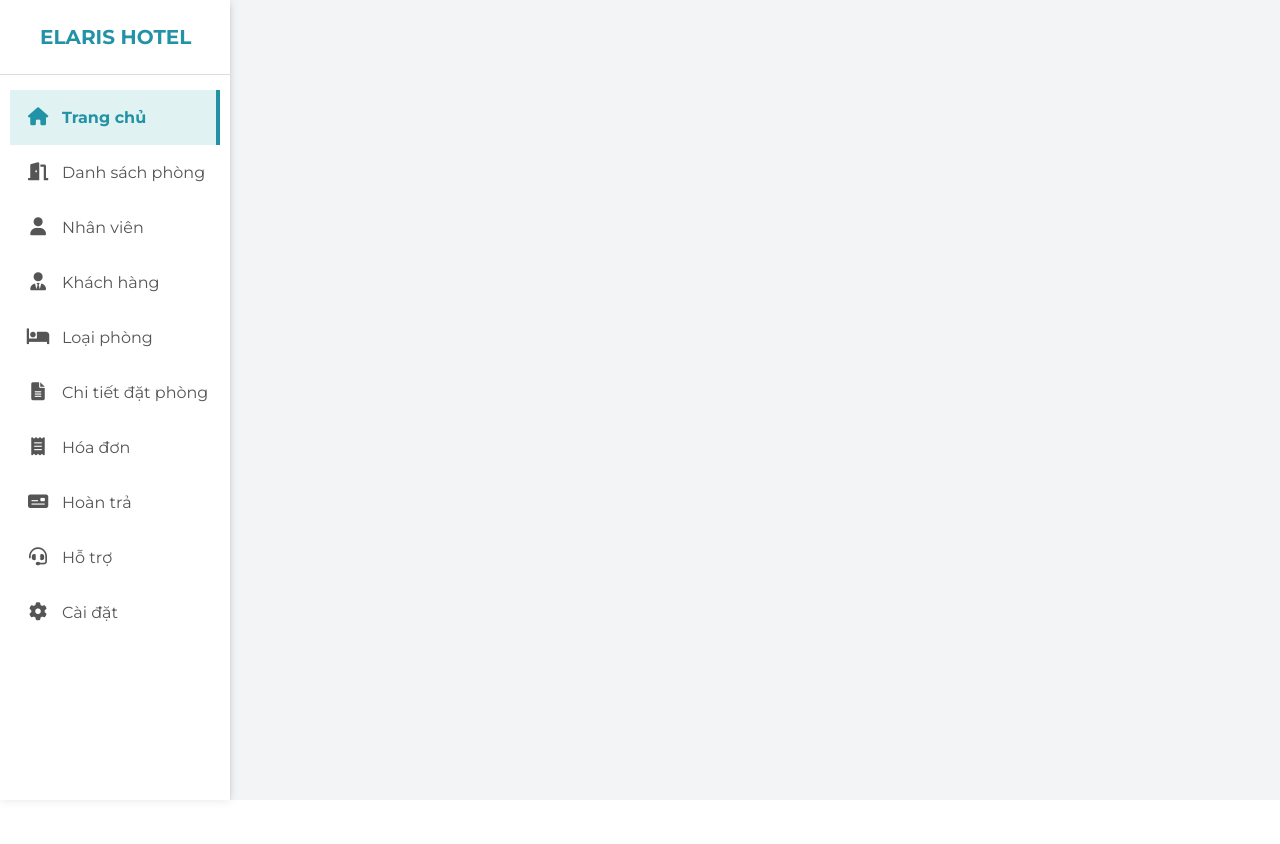
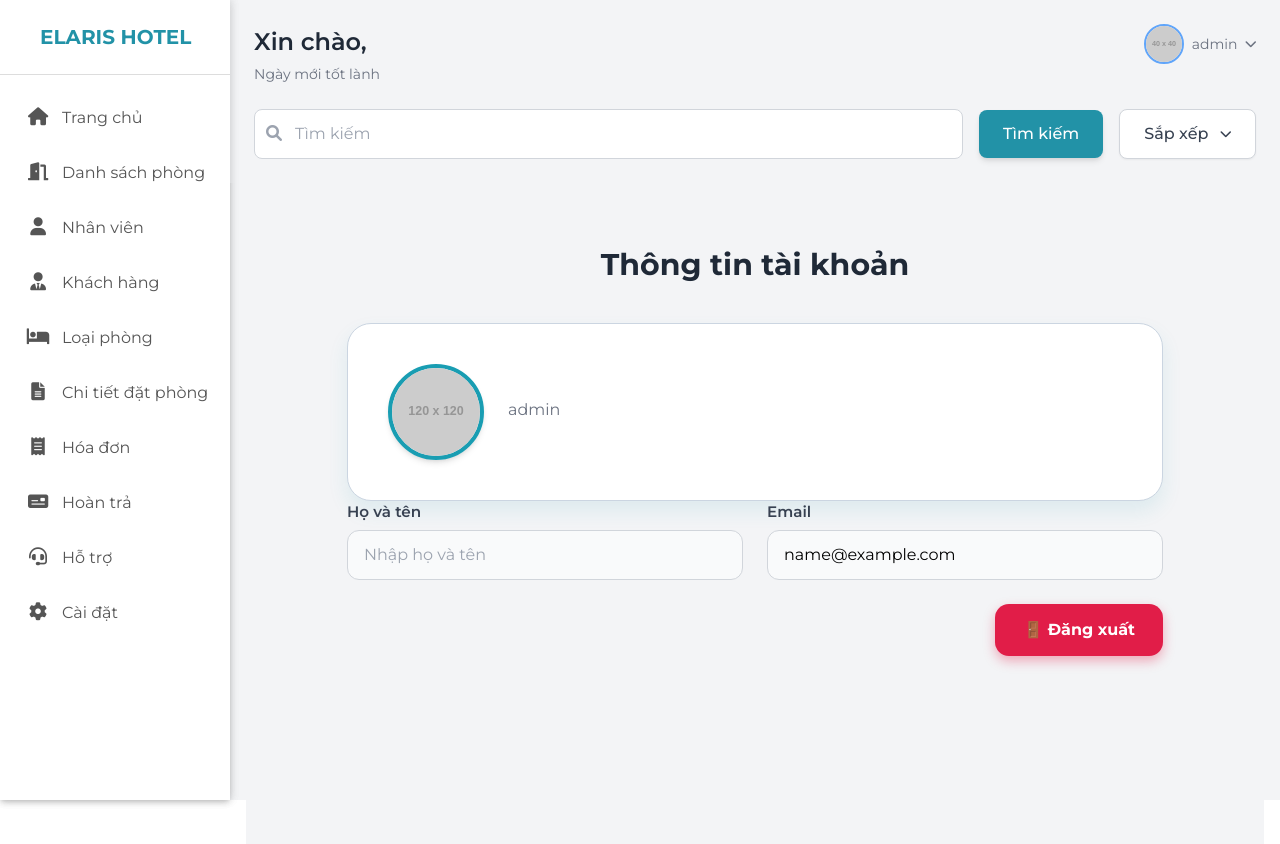
Before and after one commit to phuctgps42473/datn-hotel, a Vue app: page /profile in a window 1280 px wide. Shown: the top 844 px of the page. Before the commit the page ends 800 px from the top, so only its background shows below. Built offline with nearby package versions, Linux system fonts and the light colour scheme; no server answers; sample sign-in values are in the browser's storage.

Commit message:
add get for room, support andprofile

```diff
--- a/src/router/index.js
+++ b/src/router/index.js
@@ -59,28 +59,30 @@ router.beforeEach((to, from, next) => {
     if (to.path !== '/admin-login') {
       return next('/admin-login');
     } else {
-      return next(); // stay on login page
+      return next();
     }
+  } else {
+      return next();
+
   }
 
-  fetch("http://localhost:8080/api/public/health-check-token", {
-    headers: {
-      "Authorization": "Bearer " + accessToken
-    }
-  }).then(res => res.json())
-    .then(body => {
-      if (body.code === 200) {
-        if (to.path === '/admin-login') {
-          next('/')
-        } else {
-          next()
-        }
-      } else {
-        localStorage.removeItem("accessToken");
-        next('/admin-login')
-      }
-    })
-
+  // fetch("http://localhost:8080/api/public/health-check-token", {
+  //   headers: {
+  //     "Authorization": "Bearer " + accessToken
+  //   }
+  // }).then(res => res.json())
+  //   .then(body => {
+  //     if (body.code === 200) {
+  //       if (to.path === '/admin-login') {
+  //         next('/')
+  //       } else {
+  //         next()
+  //       }
+  //     } else {
+  //       localStorage.removeItem("accessToken");
+  //       next('/admin-login')
+  //     }
+  //   });
 })
 
 
--- a/src/views/Profile.vue
+++ b/src/views/Profile.vue
@@ -3,16 +3,11 @@
     <div class="max-w-4xl mx-auto p-10">
       <h3 class="text-3xl font-bold text-gray-800 mb-10 text-center">Thông tin tài khoản</h3>
 
-        <div
-          class="bg-white p-10 rounded-2xl shadow-lg border border-gray-300 space-y-12"
-        >
+      <div class="bg-white p-10 rounded-2xl shadow-lg border border-gray-300 space-y-12">
         <!-- Ảnh đại diện -->
         <div class="flex flex-col sm:flex-row items-center gap-6">
-            <img
-              :src="user.avatar"
-              alt="Avatar"
-              class="w-24 h-24 rounded-full border-4 border-[#199DB2] object-cover shadow-md"
-            />
+          <img :src="user.avatar" alt="Avatar"
+            class="w-24 h-24 rounded-full border-4 border-[#199DB2] object-cover shadow-md" />
           <div class="text-center sm:text-left">
             <p class="text-2xl font-semibold text-[#199DB2] mb-1">{{ userInfo.fullname }}</p>
             <p class="text-gray-500 mb-2">{{ userInfo.role }}</p>
@@ -30,23 +25,11 @@
       <div class="grid grid-cols-1 md:grid-cols-2 gap-6">
         <div>
           <label class="label" for="name">Họ và tên</label>
-            <input
-              id="name"
-              v-model="userInfo.fullname"
-              type="text"
-              class="input-field"
-              placeholder="Nhập họ và tên"
-            />
+          <input id="name" v-model="userInfo.fullname" type="text" class="input-field" placeholder="Nhập họ và tên" />
         </div>
         <div>
           <label class="label" for="email">Email</label>
-            <input
-              id="email"
-              v-model="userInfo.email"
-              type="email"
-              class="input-field"
-              placeholder="Nhập email"
-            />
+          <input id="email" v-model="userInfo.email" type="email" class="input-field" placeholder="Nhập email" />
         </div>
         <!-- <div>
             <label class="label" for="phone">Số điện thoại</label>
@@ -146,8 +129,30 @@ function updateAvatar(event) {
 
 function logout() {
   if (confirm('Bạn có chắc chắn muốn đăng xuất?')) {
-    alert('Bạn đã đăng xuất!')
+    const accessToken = localStorage.getItem('accessToken');
+
+    // if (!accessToken) {
+    //   if (to.path !== '/admin-login') {
+    //     return next('/admin-login');
+    //   } else {
+    //     return next(); // stay on login page
+    //   }
+    // }
+
+    try {
+      fetch("http://localhost:8080/api/logout", {
+        headers: {
+          "Authorization": "Bearer " + accessToken
+        }
+      }).then(res => res.json()).then(console.log);
+      localStorage.clear('accessToken');
       router.push('/admin-login')
+    } catch (e) {
+      console.error(e);
+      localStorage.clear('accessToken');
+      router.push('/admin-login')
+    }
+
   }
 }
 </script>
@@ -238,14 +243,14 @@ button.button-logout:hover {
   gap: 1.5rem;
 }
 
-.flex.flex-col.sm\:flex-row.items-center.gap-6 > div label {
+.flex.flex-col.sm\:flex-row.items-center.gap-6>div label {
   margin-left: 0;
   display: inline-block;
   margin-top: 6px;
 }
 
 @media (min-width: 640px) {
-  .flex.flex-col.sm\:flex-row.items-center.gap-6 > div label {
+  .flex.flex-col.sm\:flex-row.items-center.gap-6>div label {
     margin-left: 1.2rem;
     margin-top: 0;
   }
--- a/src/views/Room.vue
+++ b/src/views/Room.vue
@@ -4,10 +4,7 @@
 
     <!-- Nút Thêm Mới -->
     <div class="mb-4 text-right">
-      <button
-        @click="openAddModal"
-        class="bg-[#2292A7] text-white px-4 py-2 rounded hover:bg-[#1b7e91]"
-      >
+      <button @click="openAddModal" class="bg-[#2292A7] text-white px-4 py-2 rounded hover:bg-[#1b7e91]">
         <i class="fa-solid fa-plus mr-1"></i> Thêm mới
       </button>
     </div>
@@ -23,24 +20,25 @@
           <form @submit.prevent="updateRoom">
             <div class="grid grid-cols-2 gap-4">
               <div>
-                <label class="block text-sm font-medium">Tên phòng</label>
-                <input v-model="editedRoom.name" class="mt-1 block w-full border border-gray-300 rounded-md p-2" />
+                <label class="block text-sm font-medium">Số phòng</label>
+                <input v-model="editedRoom.roomNumber" class="mt-1 block w-full border border-gray-300 rounded-md p-2" />
               </div>
               <div>
-                <label class="block text-sm font-medium">Số phòng</label>
-                <input v-model="editedRoom.number" class="mt-1 block w-full border border-gray-300 rounded-md p-2" />
+                <label class="block text-sm font-medium">Tiện nghi</label>
+                <input v-model="editedRoom.amenities" class="mt-1 block w-full border border-gray-300 rounded-md p-2" />
               </div>
               <div>
                 <label class="block text-sm font-medium">Loại phòng</label>
-                <input v-model="editedRoom.type" class="mt-1 block w-full border border-gray-300 rounded-md p-2" />
+                <input v-model="editedRoom.roomTypeName" class="mt-1 block w-full border border-gray-300 rounded-md p-2" />
               </div>
               <div>
                 <label class="block text-sm font-medium">Giá/đêm</label>
-                <input v-model="editedRoom.price" class="mt-1 block w-full border border-gray-300 rounded-md p-2" />
+                <input v-model="editedRoom.pricePerNight" class="mt-1 block w-full border border-gray-300 rounded-md p-2" />
               </div>
               <div>
                 <label class="block text-sm font-medium">Sức chứa</label>
-                <input v-model="editedRoom.capacity" type="number" class="mt-1 block w-full border border-gray-300 rounded-md p-2" />
+                <input v-model="editedRoom.capacity" type="number"
+                  class="mt-1 block w-full border border-gray-300 rounded-md p-2" />
               </div>
               <div>
                 <label class="block text-sm font-medium">Trạng thái</label>
@@ -52,7 +50,8 @@
               </div>
               <div class="col-span-2">
                 <label class="block text-sm font-medium">Mô tả</label>
-                <textarea v-model="editedRoom.description" rows="2" class="mt-1 block w-full border border-gray-300 rounded-md p-2"></textarea>
+                <textarea v-model="editedRoom.description" rows="2"
+                  class="mt-1 block w-full border border-gray-300 rounded-md p-2"></textarea>
               </div>
             </div>
             <div class="mt-6 text-right space-x-3">
@@ -71,8 +70,8 @@
         <table class="w-full table-auto divide-y divide-gray-400">
           <thead class="bg-gray-50">
             <tr>
-              <th class="px-6 py-3 text-left text-xs font-medium text-gray-500 uppercase">Tên phòng</th>
               <th class="px-6 py-3 text-left text-xs font-medium text-gray-500 uppercase">Số phòng</th>
+              <th class="px-6 py-3 text-left text-xs font-medium text-gray-500 uppercase">Tiện nghi</th>
               <th class="px-6 py-3 text-left text-xs font-medium text-gray-500 uppercase">Loại phòng</th>
               <th class="px-6 py-3 text-left text-xs font-medium text-gray-500 uppercase">Giá/đêm</th>
               <th class="px-6 py-3 text-left text-xs font-medium text-gray-500 uppercase">Sức chứa</th>
@@ -83,10 +82,10 @@
           </thead>
           <tbody class="bg-white divide-y divide-gray-200">
             <tr v-for="room in rooms" :key="room.id">
-              <td class="px-6 py-4 text-sm font-medium text-gray-900">{{ room.name }}</td>
-              <td class="px-6 py-4 text-sm text-gray-500">{{ room.number }}</td>
-              <td class="px-6 py-4 text-sm text-gray-500">{{ room.type }}</td>
-              <td class="px-6 py-4 text-sm text-gray-500">{{ room.price }}</td>
+              <td class="px-6 py-4 text-sm font-medium text-gray-900">{{ room.roomNumber }}</td>
+              <td class="px-6 py-4 text-sm text-gray-500">{{ room.amenities }}</td>
+              <td class="px-6 py-4 text-sm text-gray-500">{{ room.roomTypeName }}</td>
+              <td class="px-6 py-4 text-sm text-gray-500">{{ room.pricePerNight }}</td>
               <td class="px-6 py-4 text-sm text-gray-500">{{ room.capacity }}</td>
               <td class="px-6 py-4 text-sm text-gray-500">{{ room.description }}</td>
               <td class="px-6 py-4 text-sm">
@@ -132,80 +131,21 @@
 </template>
 
 <script setup>
-import { ref } from 'vue';
+import { onMounted, ref } from 'vue';
 
- const rooms = ref([
-    {
-      id: 1,
-      name: 'Phòng khách vua',
-      number: '001',
-      type: 'Deluxe',
-      price: '1.200.000đ',
-      capacity: 2,
-      description: 'Phòng đơn tiêu chuẩn với sức chứa 2 người, trang bị giường đôi, máy lạnh và phòng tắm riêng.',
-      status: 'Đang có sẵn',
-    },
-    {
-      id: 2,
-      name: 'Phòng khách vua',
-      number: '002',
-      type: 'Deluxe',
-      price: '1.200.000đ',
-      capacity: 2,
-      description: 'Phòng đơn tiêu chuẩn với sức chứa 2 người, trang bị giường đôi, máy lạnh và phòng tắm riêng.',
-      status: 'Hết phòng',
-    },
-    {
-      id: 3,
-      name: 'Phòng khách vua',
-      number: '003',
-      type: 'Deluxe',
-      price: '1.200.000đ',
-      capacity: 2,
-      description: 'Phòng đơn tiêu chuẩn với sức chứa 2 người, trang bị giường đôi, máy lạnh và phòng tắm riêng.',
-      status: 'Đã đặt trước',
-    },
-    {
-      id: 4,
-      name: 'Phòng khách vua',
-      number: '004',
-      type: 'Deluxe',
-      price: '1.200.000đ',
-      capacity: 2,
-      description: 'Phòng đơn tiêu chuẩn với sức chứa 2 người, trang bị giường đôi, máy lạnh và phòng tắm riêng.',
-      status: 'Hết phòng',
-    },
-    {
-      id: 5,
-      name: 'Phòng khách vua',
-      number: '005',
-      type: 'Deluxe',
-      price: '1.200.000đ',
-      capacity: 2,
-      description: 'Phòng đơn tiêu chuẩn với sức chứa 2 người, trang bị giường đôi, máy lạnh và phòng tắm riêng.',
-      status: 'Đang có sẵn',
-    },
-    {
-      id: 6,
-      name: 'Phòng khách vua',
-      number: '006',
-      type: 'Deluxe',
-      price: '1.200.000đ',
-      capacity: 2,
-      description: 'Phòng đơn tiêu chuẩn với sức chứa 2 người, trang bị giường đôi, máy lạnh và phòng tắm riêng.',
-      status: 'Đang có sẵn',
-    },
-    {
-      id: 7,
-      name: 'Phòng khách vua',
-      number: '007',
-      type: 'Deluxe',
-      price: '1.200.000đ',
-      capacity: 2,
-      description: 'Phòng đơn tiêu chuẩn với sức chứa 2 người, trang bị giường đôi, máy lạnh và phòng tắm riêng.',
-      status: 'Đang có sẵn',
-    },
-  ]);
+const rooms = ref([]);
+
+onMounted(async () => {
+  try {
+    const res = await fetch("http://localhost:8080/api/admin/room")
+    if (!res.ok) throw new Error('Network error')
+    let data = await res.json()
+    rooms.value = data;
+  } catch (err) {
+    console.error(err);
+  }
+});
+
 function getStatusClass(status) {
   switch (status) {
     case 'Đang có sẵn':
@@ -299,7 +239,8 @@ table {
   width: 100%;
 }
 
-th, td {
+th,
+td {
   padding: 16px 16px;
   word-wrap: break-word;
   white-space: normal;
```
Also changed, not shown: src/views/Support.vue (+85 -47 lines). Lines whose indentation alone changed are shown as unchanged.
